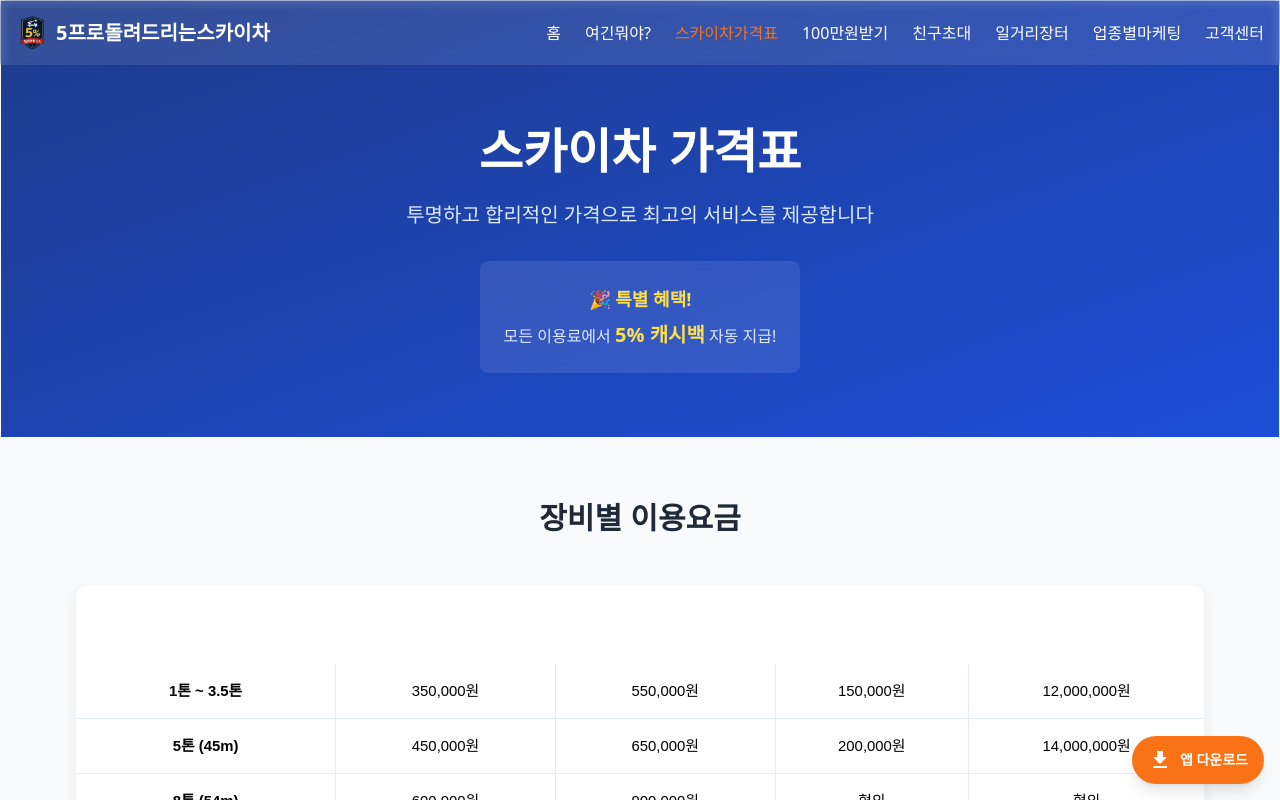
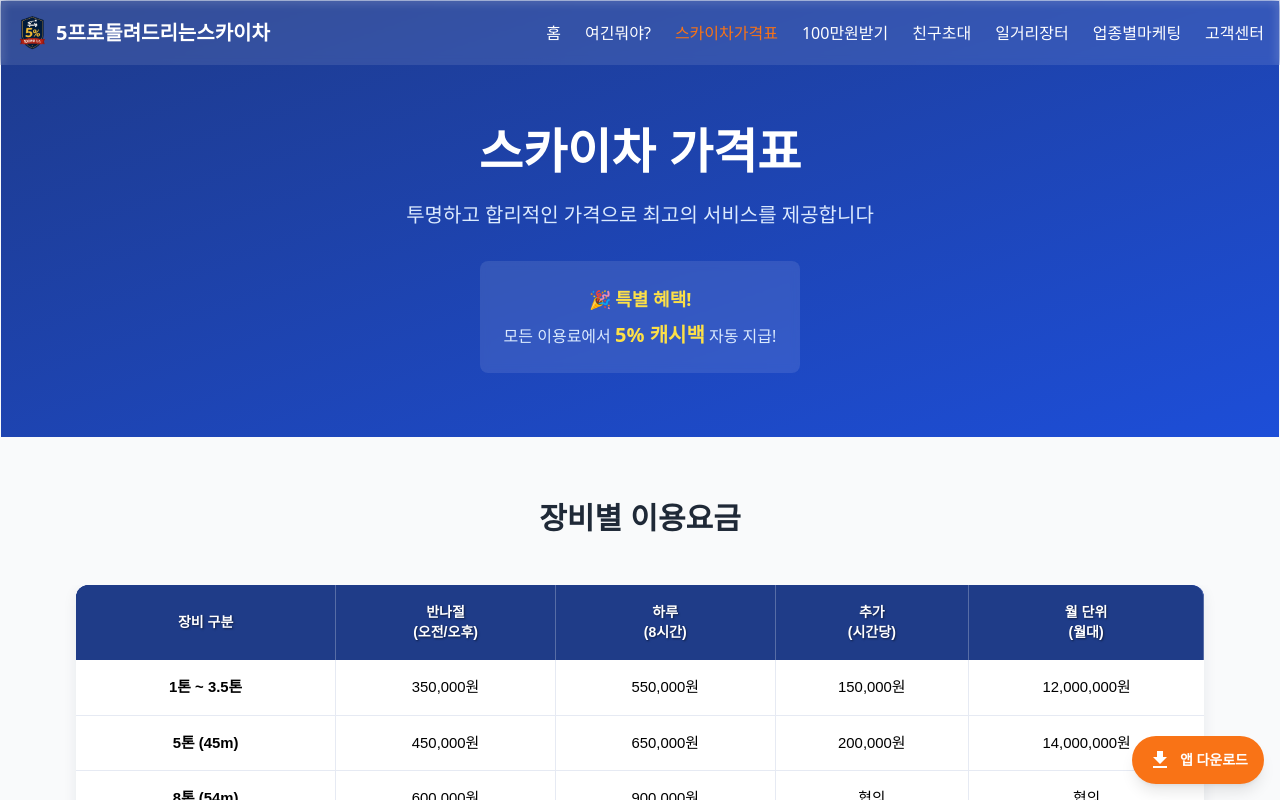
Before and after one commit to stelaive/5proapp, a Next.js app: page /pricing in a window 1280 px wide. Shown: the top 800 px of the page. Built offline with nearby package versions, Linux system fonts and the light colour scheme; a web font is replaced by a local one.

Commit message:
헤더를 수정함
헤더부분을다시수정

```diff
--- a/src/app/pricing/page.tsx
+++ b/src/app/pricing/page.tsx
@@ -83,11 +83,46 @@ export default function PricingPage() {
               <table className="pricing-table">
                 <thead>
                   <tr>
-                    <th style={{ color: '#fff !important' }}>장비 구분</th>
-                    <th style={{ color: '#fff !important' }}>반나절<br />(오전/오후)</th>
-                    <th style={{ color: '#fff !important' }}>하루<br />(8시간)</th>
-                    <th style={{ color: '#fff !important' }}>추가<br />(시간당)</th>
-                    <th style={{ color: '#fff !important' }}>월 단위<br />(월대)</th>
+                    <th style={{
+                      color: '#ffffff',
+                      fontWeight: 'bold',
+                      textShadow: '1px 1px 2px rgba(0,0,0,0.5)',
+                      fontSize: '14px'
+                    }}>
+                      장비 구분
+                    </th>
+                    <th style={{
+                      color: '#ffffff',
+                      fontWeight: 'bold',
+                      textShadow: '1px 1px 2px rgba(0,0,0,0.5)',
+                      fontSize: '14px'
+                    }}>
+                      반나절<br />(오전/오후)
+                    </th>
+                    <th style={{
+                      color: '#ffffff',
+                      fontWeight: 'bold',
+                      textShadow: '1px 1px 2px rgba(0,0,0,0.5)',
+                      fontSize: '14px'
+                    }}>
+                      하루<br />(8시간)
+                    </th>
+                    <th style={{
+                      color: '#ffffff',
+                      fontWeight: 'bold',
+                      textShadow: '1px 1px 2px rgba(0,0,0,0.5)',
+                      fontSize: '14px'
+                    }}>
+                      추가<br />(시간당)
+                    </th>
+                    <th style={{
+                      color: '#ffffff',
+                      fontWeight: 'bold',
+                      textShadow: '1px 1px 2px rgba(0,0,0,0.5)',
+                      fontSize: '14px'
+                    }}>
+                      월 단위<br />(월대)
+                    </th>
                   </tr>
                 </thead>
                 <tbody>
@@ -285,20 +320,59 @@ export default function PricingPage() {
            color: #000000 !important;
          }
 
+         /* 최종 강제 적용 - 모든 가능한 선택자 */
+         table.pricing-table thead th {
+           color: #ffffff !important;
+           background: #1f3c88 !important;
+           font-weight: 700 !important;
+           font-size: 14px !important;
+           text-align: center !important;
+         }
+
+         .pricing-table-wrapper table thead th {
+           color: #ffffff !important;
+           background: #1f3c88 !important;
+           font-weight: 700 !important;
+         }
+
         /* ======= 헤더 ======= */
         .pricing-table thead th {
-          padding: 18px 12px;
-          font-weight: 600;
-          font-size: 0.95rem;
-          line-height: 1.4;
-          color: #fff !important;
-          background: linear-gradient(90deg, var(--primary-500) 0%, var(--primary-400) 100%);
-          border-right: 1px solid rgba(255,255,255,0.25);
+          padding: 18px 12px !important;
+          font-weight: 700 !important;
+          font-size: 14px !important;
+          line-height: 1.4 !important;
+          color: #ffffff !important;
+          background: linear-gradient(90deg, var(--primary-500) 0%, var(--primary-400) 100%) !important;
+          border-right: 1px solid rgba(255,255,255,0.25) !important;
+          text-shadow: 1px 1px 2px rgba(0,0,0,0.5) !important;
+          text-align: center !important;
         }
-        .pricing-table thead th:first-child {border-top-left-radius: 12px;}
+
+        .pricing-table thead th,
+        .pricing-table thead th *,
+        .pricing-table thead th br {
+          color: #ffffff !important;
+          font-weight: 700 !important;
+        }
+        .pricing-table thead th:first-child {
+          border-top-left-radius: 12px;
+          color: #ffffff !important;
+          background: #1f3c88 !important;
+        }
         .pricing-table thead th:last-child {
           border-top-right-radius: 12px;
           border-right: none;
+          color: #ffffff !important;
+          background: #3054c4 !important;
+        }
+
+        /* 전체 헤더에 강제 스타일 적용 */
+        .pricing-table thead {
+          background: linear-gradient(90deg, #1f3c88 0%, #3054c4 100%) !important;
+        }
+
+        .pricing-table thead tr {
+          background: linear-gradient(90deg, #1f3c88 0%, #3054c4 100%) !important;
         }
 
         /* ======= 바디 ======= */
```
Lines whose indentation alone changed are shown as unchanged.
